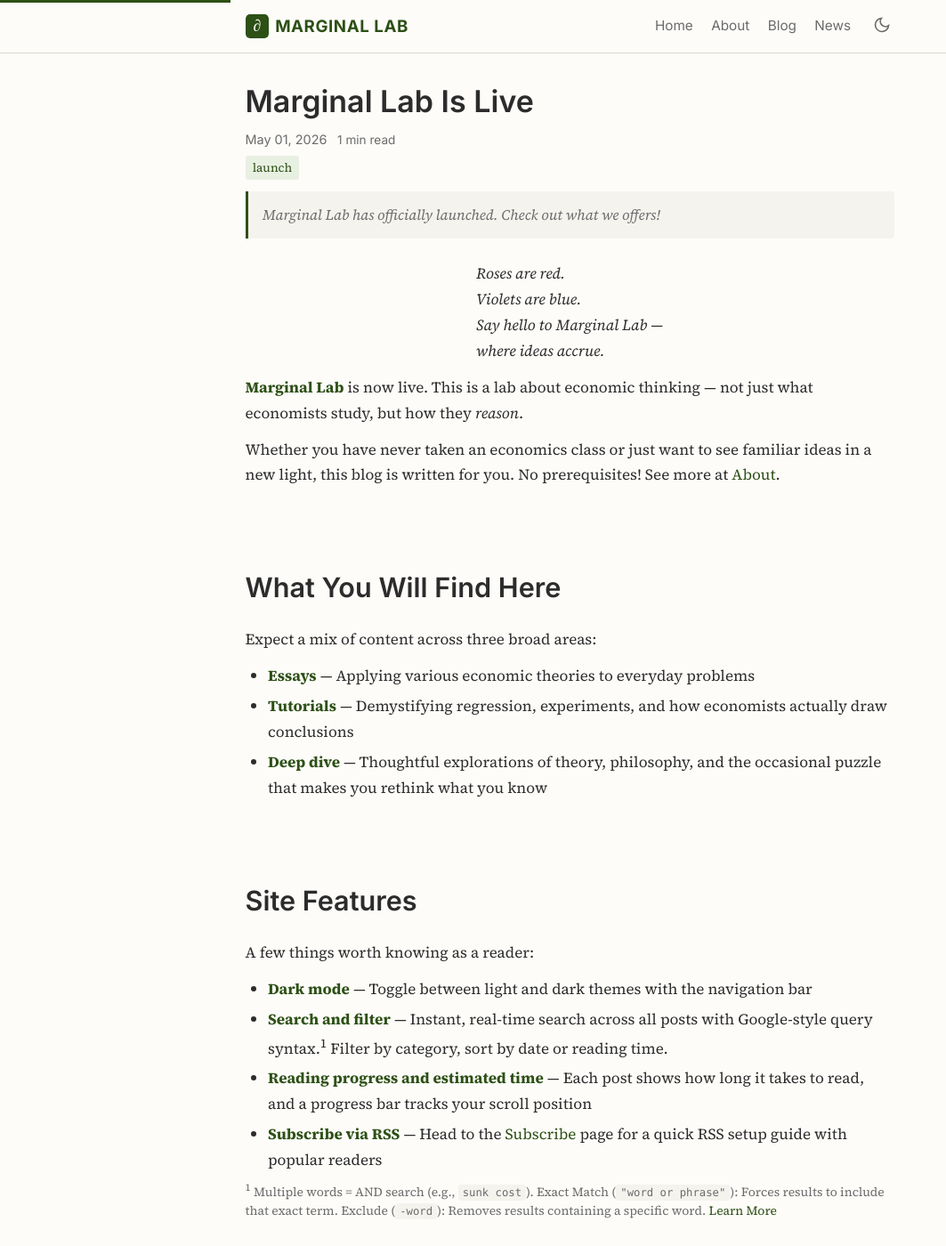
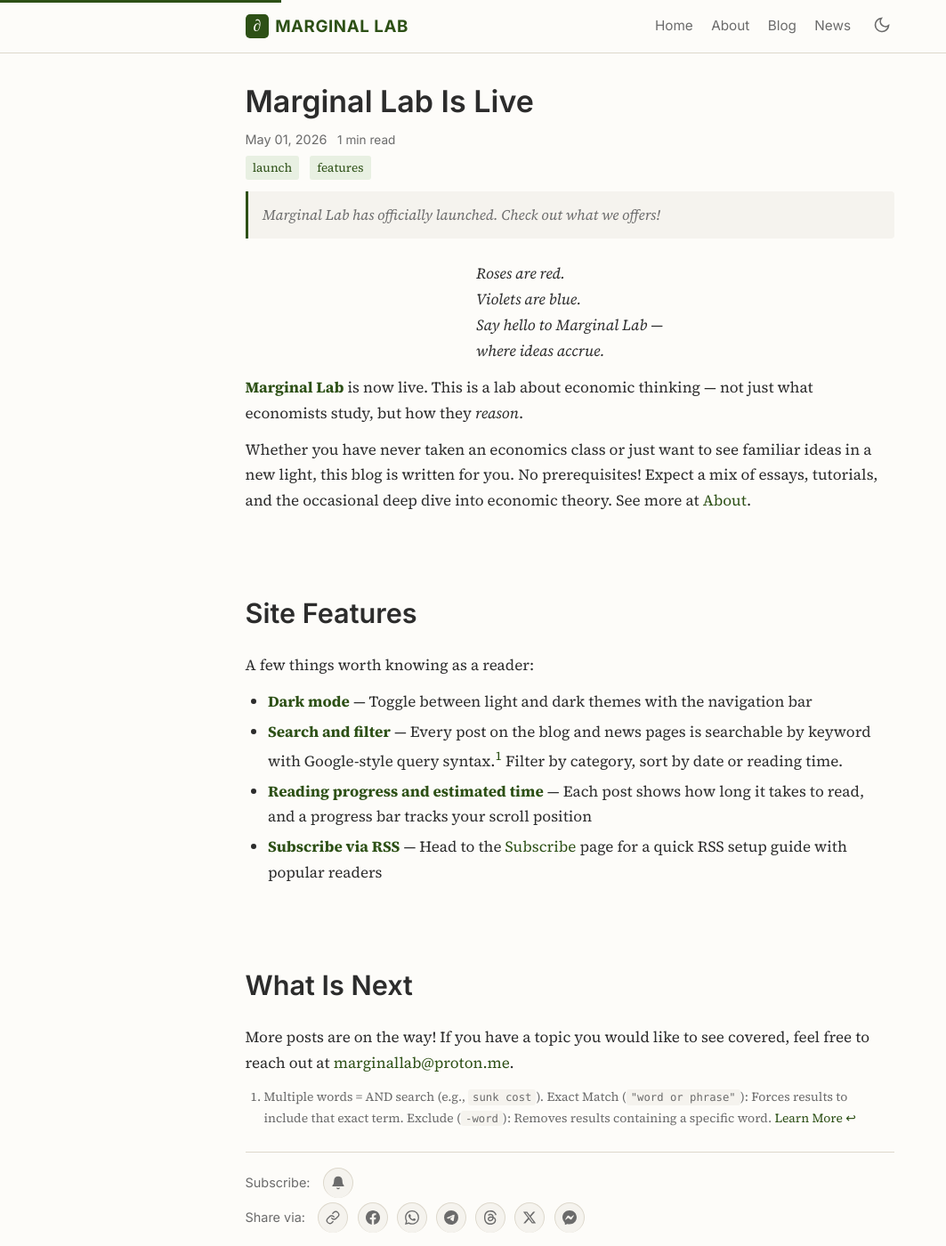
Before and after one commit to marginallabs/marginallabs.github.io, a Jekyll site: the page built from _posts/2026-05-01-Marginal-Lab-Is-Live.md, in a window 1280 px wide and 1400 px high. Shown: the whole window at 89% size, without its empty margins (0-1063 px from the left). Built offline with Jekyll 4.4.1, drawn with Linux system fonts in a browser that asks for light colours; some of the changed text lies outside the part shown.

Commit message:
Update about page and rename launch post to 2026-05-01
Co-Authored-By: Claude Opus 4.7 <noreply@anthropic.com>

```diff
--- a/_posts/2026-04-30-Marginal-Lab-Is-Live.md
+++ b/_posts/2026-05-01-Marginal-Lab-Is-Live.md
@@ -2,7 +2,7 @@
 layout: post
 title: "Marginal Lab Is Live"
 date: 2026-05-01
-categories: [launch]
+categories: [launch, features]
 type: news
 permalink: /news/:title/
 abstract: "Marginal Lab has officially launched. Check out what we offers!"
@@ -19,26 +19,18 @@ where ideas accrue.
 
 **Marginal Lab** is now live. This is a lab about economic thinking — not just what economists study, but how they *reason*.
 
-Whether you have never taken an economics class or just want to see familiar ideas in a new light, this blog is written for you. No prerequisites! See more at [About](/about/).
-
-# What You Will Find Here
-
-Expect a mix of content across three broad areas:
-
-- **Essays** — Applying various economic theories to everyday problems
-- **Tutorials** — Demystifying regression, experiments, and how economists actually draw conclusions
-- **Deep dive** — Thoughtful explorations of theory, philosophy, and the occasional puzzle that makes you rethink what you know
+Whether you have never taken an economics class or just want to see familiar ideas in a new light, this blog is written for you. No prerequisites! Expect a mix of essays, tutorials, and the occasional deep dive into economic theory. See more at [About](/about/).
 
 # Site Features
 
 A few things worth knowing as a reader:
 
 - **Dark mode** — Toggle between light and dark themes with the navigation bar
-- **Search and filter** — Instant, real-time search across all posts with Google-style query syntax.<sup>1</sup> Filter by category, sort by date or reading time.
+- **Search and filter** — Every post on the blog and news pages is searchable by keyword with Google-style query syntax.[^1] Filter by category, sort by date or reading time.
 - **Reading progress and estimated time** — Each post shows how long it takes to read, and a progress bar tracks your scroll position
 - **Subscribe via RSS** — Head to the [Subscribe](/subscribe/) page for a quick RSS setup guide with popular readers
 
-<p class="inline-footnote"><sup>1</sup> Multiple words = AND search (e.g., <code>sunk cost</code>). Exact Match (<code>"word or phrase"</code>): Forces results to include that exact term. Exclude (<code>-word</code>): Removes results containing a specific word. <a href="https://support.google.com/websearch/answer/2466433">Learn More</a></p>
+[^1]: Multiple words = AND search (e.g., `sunk cost`). Exact Match (`"word or phrase"`): Forces results to include that exact term. Exclude (`-word`): Removes results containing a specific word. [Learn More](https://support.google.com/websearch/answer/2466433)
 
 
 # What Is Next
```
Also changed, not shown: _pages/about.md (+8 -3 lines).
